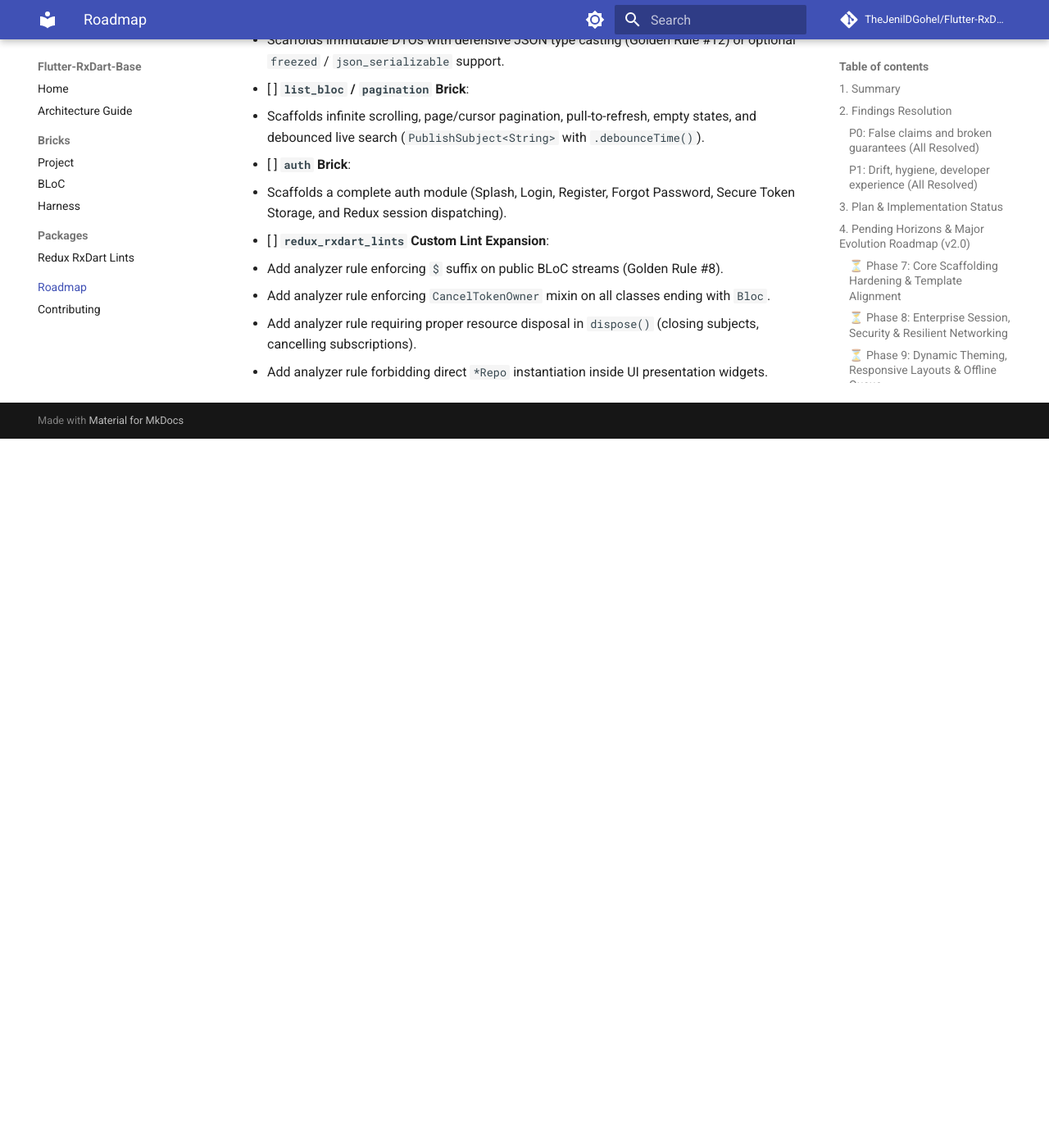
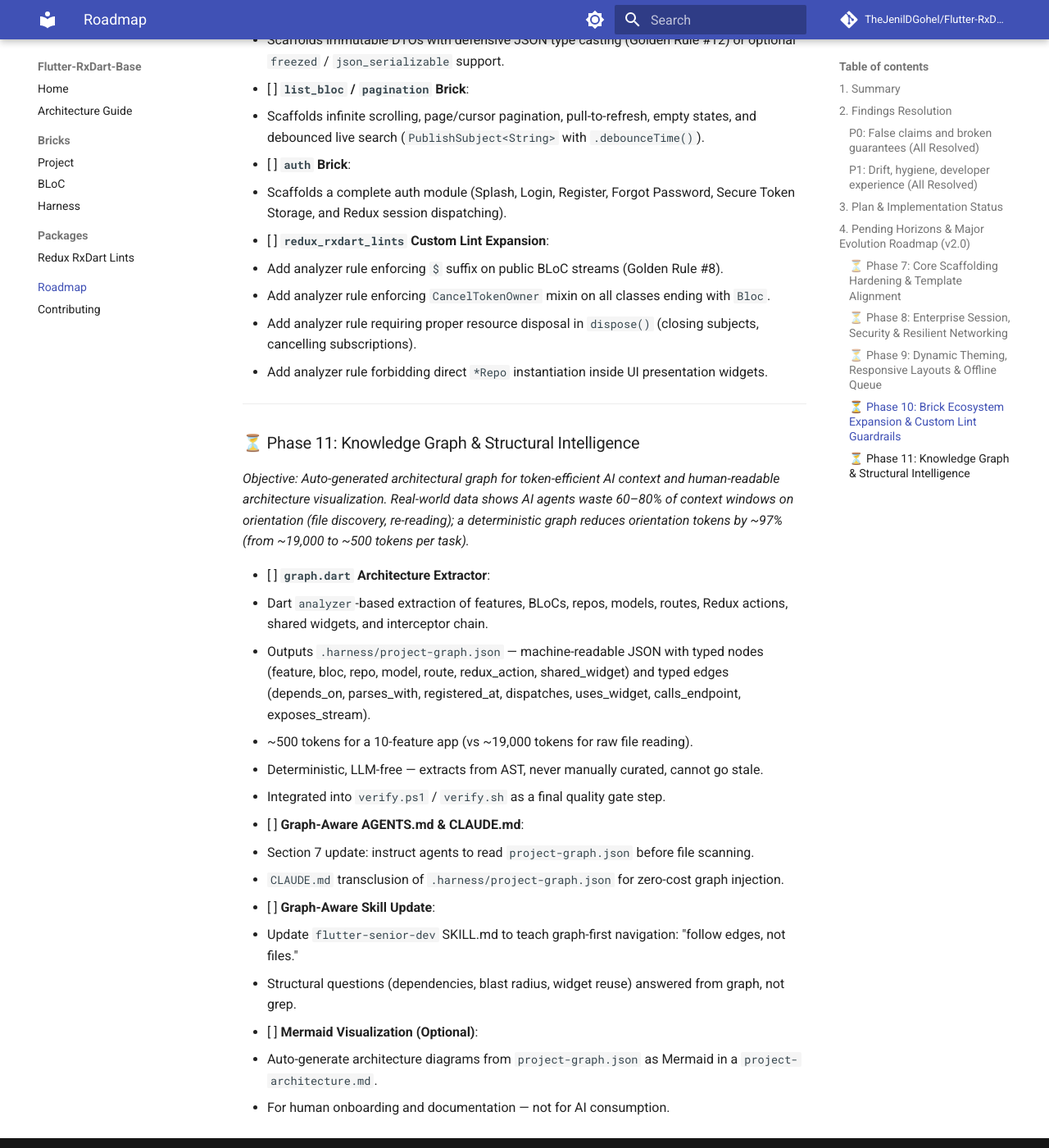
Before and after one commit to TheJenilDGohel/Flutter-RxDart-Base, an MkDocs documentation site: the page built from docs/roadmap.md, in a window 1280 px wide and 1400 px high, scrolled down 5354 px. Shown: the whole window at 82% size. Built offline with MkDocs 1.6.1 and Material for MkDocs 9.7.7, drawn with Linux system fonts in a browser that asks for light colours; comment, search, counter and statistics services are not loaded; before the commit the page ends 5889 px from its top, so only the background shows below that; some of the changed text lies outside the part shown.

Commit message:
docs(roadmap): add Phase 11 — Knowledge Graph & Structural Intelligence
Auto-generated architectural graph using Dart Analyzer for token-efficient AI context. Real-world data shows 60-80% of agent context windows wasted on orientation; deterministic graph reduces orientation tokens by ~97% (19K to 500 tokens per task).

```diff
--- a/docs/roadmap.md
+++ b/docs/roadmap.md
@@ -1,6 +1,6 @@
 # Improvement Roadmap
 
-Status: **Phases 0 through 6 Executed & Verified.** Major future horizons (Phases 7 through 10) tracked below for v2.0 evolution as of 2026-09-23.
+Status: **Phases 0 through 6 Executed & Verified.** Major future horizons (Phases 7 through 11) tracked below for v2.0 evolution as of 2026-09-24.
 
 Paths below are relative to `bricks/project/__brick__/` unless stated otherwise.
 
@@ -144,3 +144,24 @@ The following major milestones track architectural enhancements, enterprise capa
   - Add analyzer rule enforcing `CancelTokenOwner` mixin on all classes ending with `Bloc`.
   - Add analyzer rule requiring proper resource disposal in `dispose()` (closing subjects, cancelling subscriptions).
   - Add analyzer rule forbidding direct `*Repo` instantiation inside UI presentation widgets.
+
+---
+
+### ⏳ Phase 11: Knowledge Graph & Structural Intelligence
+*Objective: Auto-generated architectural graph for token-efficient AI context and human-readable architecture visualization. Real-world data shows AI agents waste 60–80% of context windows on orientation (file discovery, re-reading); a deterministic graph reduces orientation tokens by ~97% (from ~19,000 to ~500 tokens per task).*
+
+- [ ] **`graph.dart` Architecture Extractor**:
+  - Dart `analyzer`-based extraction of features, BLoCs, repos, models, routes, Redux actions, shared widgets, and interceptor chain.
+  - Outputs `.harness/project-graph.json` — machine-readable JSON with typed nodes (feature, bloc, repo, model, route, redux_action, shared_widget) and typed edges (depends_on, parses_with, registered_at, dispatches, uses_widget, calls_endpoint, exposes_stream).
+  - ~500 tokens for a 10-feature app (vs ~19,000 tokens for raw file reading).
+  - Deterministic, LLM-free — extracts from AST, never manually curated, cannot go stale.
+  - Integrated into `verify.ps1` / `verify.sh` as a final quality gate step.
+- [ ] **Graph-Aware AGENTS.md & CLAUDE.md**:
+  - Section 7 update: instruct agents to read `project-graph.json` before file scanning.
+  - `CLAUDE.md` transclusion of `.harness/project-graph.json` for zero-cost graph injection.
+- [ ] **Graph-Aware Skill Update**:
+  - Update `flutter-senior-dev` SKILL.md to teach graph-first navigation: "follow edges, not files."
+  - Structural questions (dependencies, blast radius, widget reuse) answered from graph, not grep.
+- [ ] **Mermaid Visualization (Optional)**:
+  - Auto-generate architecture diagrams from `project-graph.json` as Mermaid in a `project-architecture.md`.
+  - For human onboarding and documentation — not for AI consumption.
```
